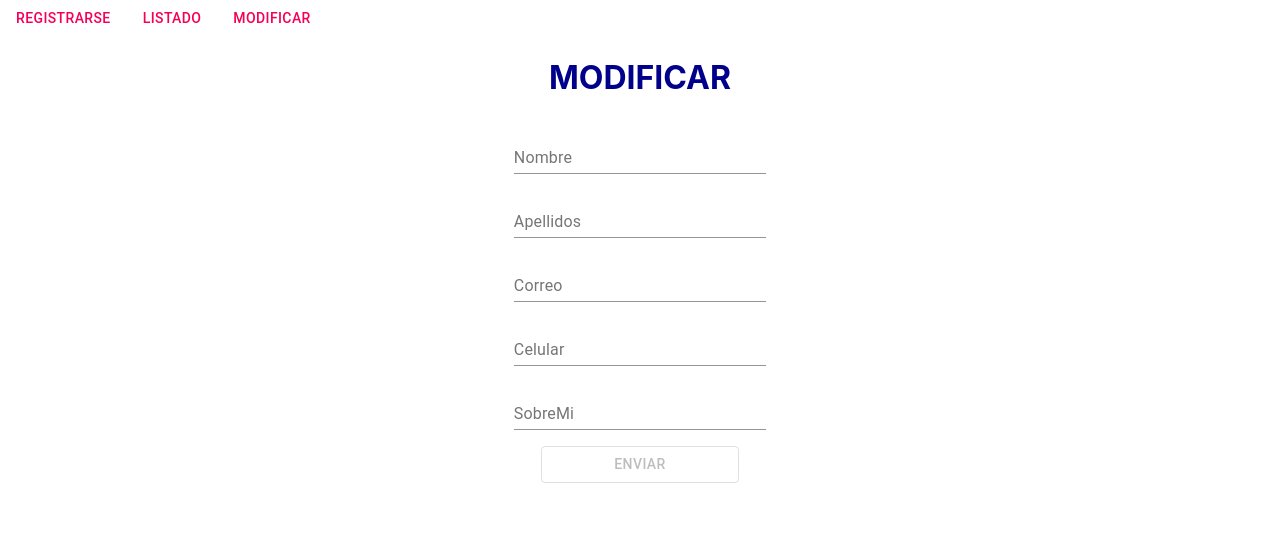
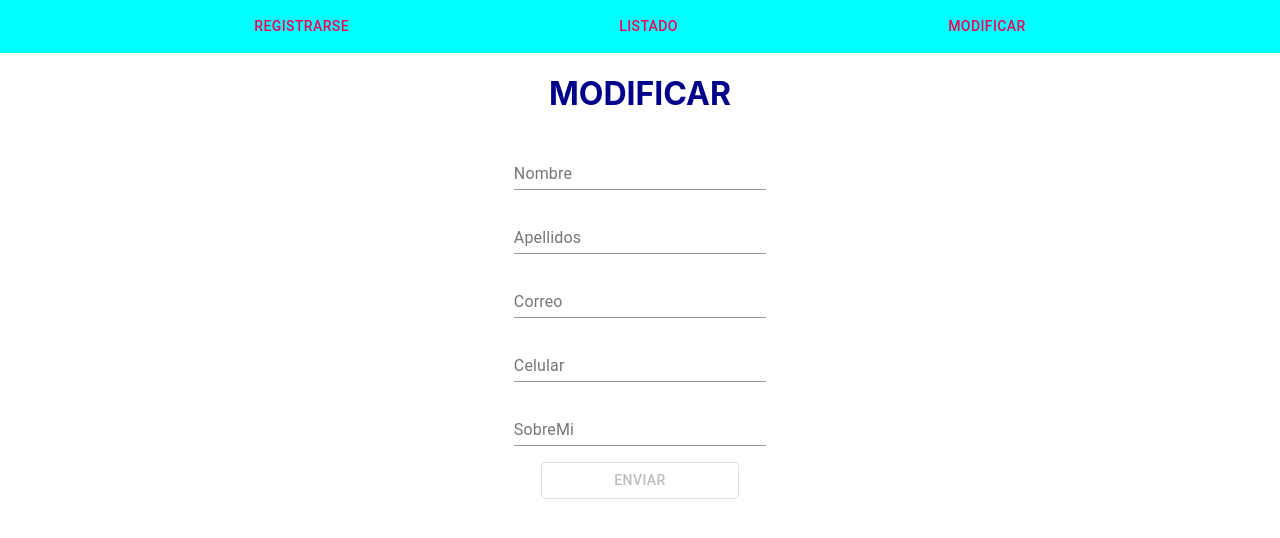
Before and after one commit to MG-website/form-test, a React (Create React App) app: page /modificar in a window 1280 px wide. Shown: the top 538 px of the page. Built offline with nearby package versions, Linux system fonts and the light colour scheme.

Commit message:
tu vieja

```diff
--- a/src/components/Mapeado.jsx
+++ b/src/components/Mapeado.jsx
@@ -1,13 +1,16 @@
 import React from "react";
 import { Button } from "@material-ui/core";
 import DeleteIcon from '@material-ui/icons/Delete';
+import { Link } from "react-router-dom";
 
 export default function Mapeado({list, handleModif, handleClick}){
 
     return (
         <div>{list.map((p,i)=>{
             return <h2>{p.Nombres} {p.Apellidos}
+            <Link to="/modificar">
             <Button color="sucess" variant="contained" type="button" onClick={()=>{handleModif(p.id)}}>MODIFICAR</Button>
+            </Link>
             <Button startIcon={<DeleteIcon />} color="secondary" variant="contained" type="button" onClick={()=>{handleClick(p.id)}}>BORRAR</Button> </h2>
           })}
           </div>
--- a/src/components/NavBar.css
+++ b/src/components/NavBar.css
@@ -1,6 +1,7 @@
-.Nav{
+#div{
     display: flex;
     justify-content: space-evenly;
+    background-color: aqua;
 }
 .btn{
     color: black;
--- a/src/components/NavBar.jsx
+++ b/src/components/NavBar.jsx
@@ -47,7 +47,7 @@ export default function TextButtons() {
   const classes = useStyles();
 
   return (
-    <div className={classes.root}>
+    <div className={classes.root} id="div">
       <Link to="/">
       <Button color="secondary">REGISTRARSE</Button>
           </Link>
```
